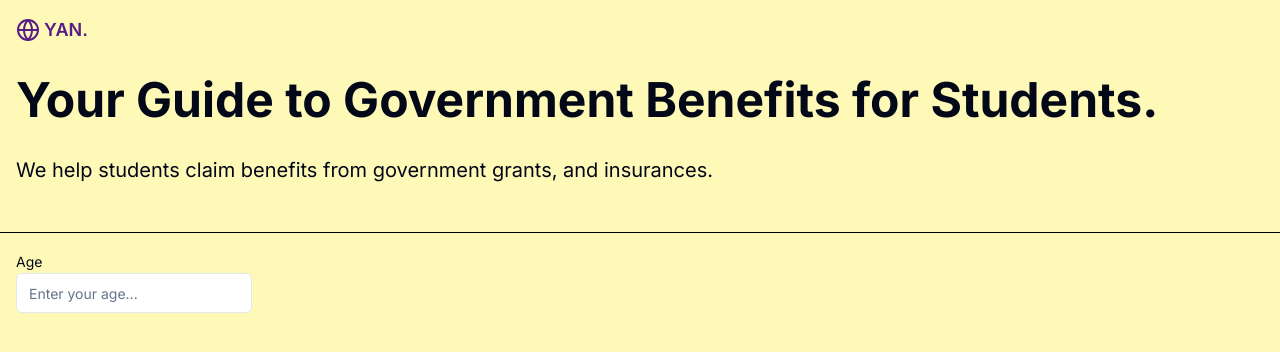
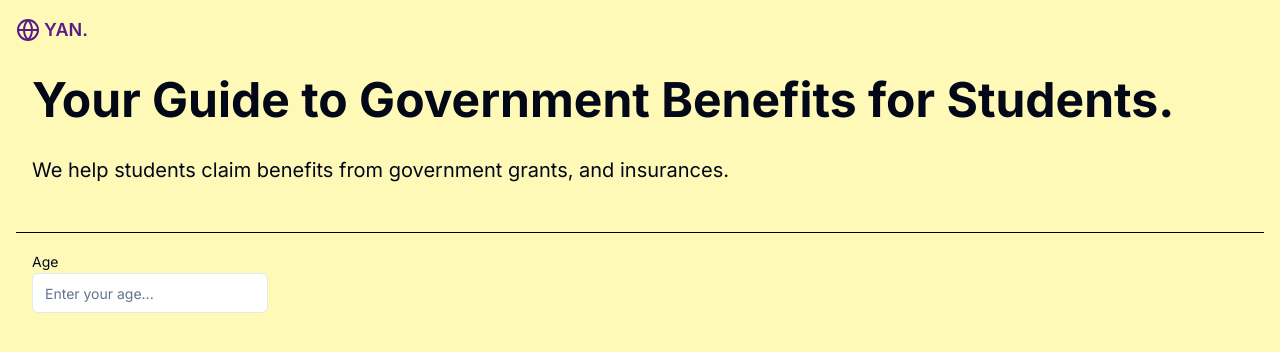
Before and after one commit to Kilanvl1/FE-Studently, a Next.js app: page / in a window 1280 px wide. Shown: the top 352 px of the page. Built offline with nearby package versions, Linux system fonts and the light colour scheme.

Commit message:
feat: container in layout

```diff
--- a/app/_components/Container.tsx
+++ b/app/_components/Container.tsx
@@ -4,7 +4,5 @@ export type ContainerProps = {
 };
 
 export const Container = ({ children, className }: ContainerProps) => {
-  return (
-    <div className={`container mx-auto px-4 ${className}`}>{children}</div>
-  );
+  return <div className={`container px-4 ${className}`}>{children}</div>;
 };
--- a/app/layout.tsx
+++ b/app/layout.tsx
@@ -3,6 +3,7 @@ import { Inter } from "next/font/google";
 import "./globals.css";
 import { cn } from "../utils/utils";
 import { Header } from "./_components/Header";
+import { Container } from "./_components/Container";
 
 const inter = Inter({ subsets: ["latin"] });
 
@@ -20,7 +21,7 @@ export default function RootLayout({
     <html lang="en">
       <body className={cn(inter.className, "bg-myYellow")}>
         <Header />
-        {children}
+        <Container>{children}</Container>
       </body>
     </html>
   );
```
